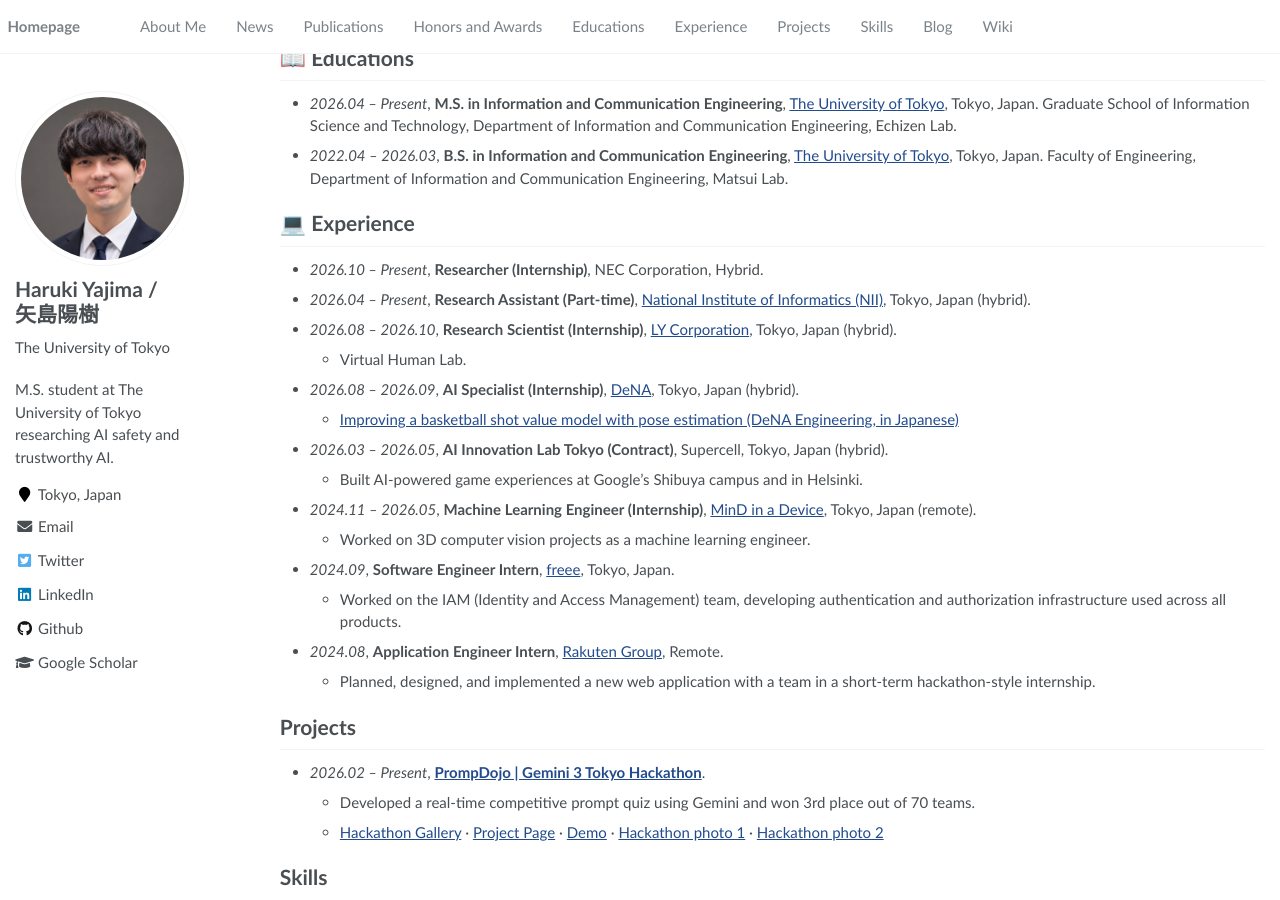
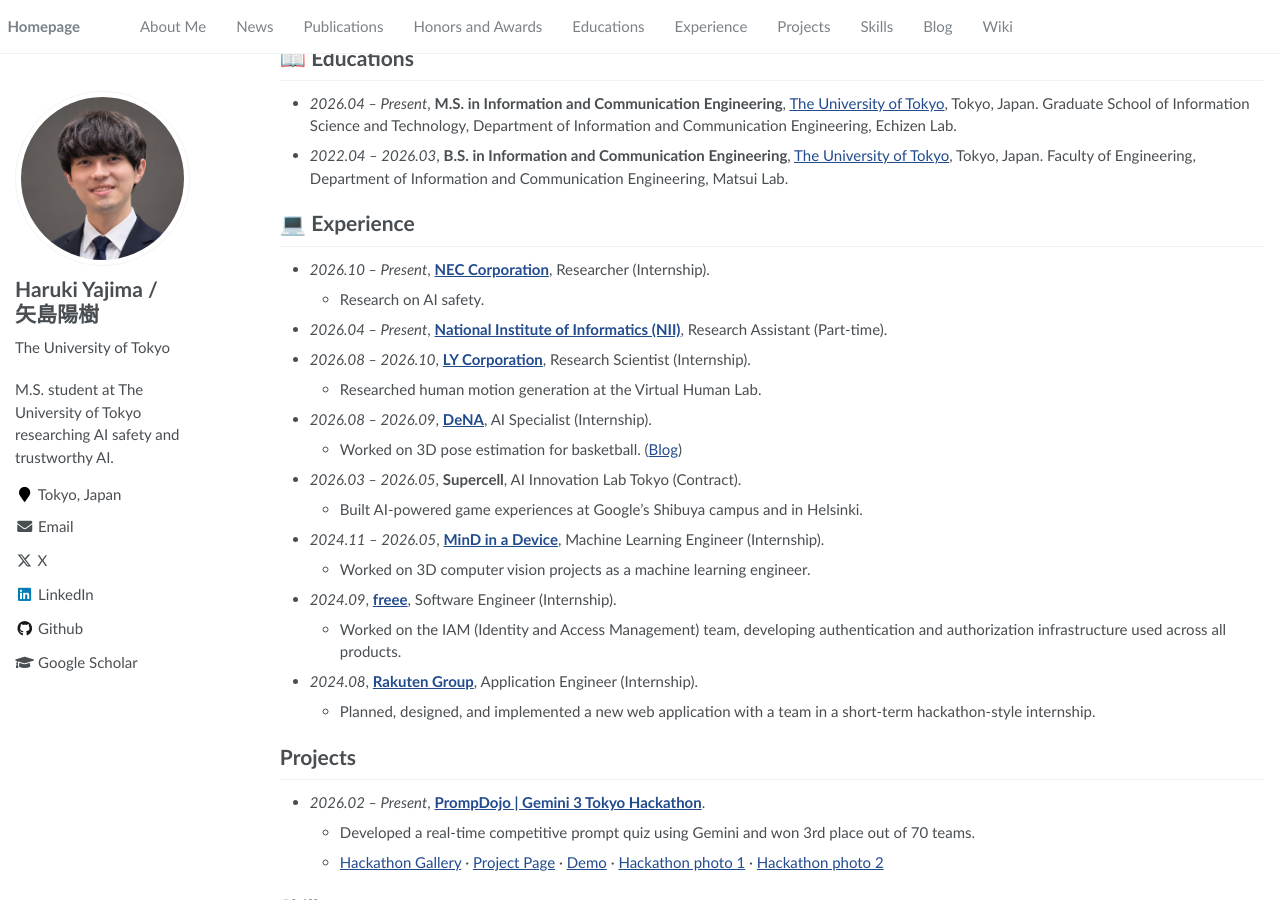
Before and after one commit to Haruk1y/Haruk1y.github.io, a Jekyll site: the page built from _pages/about.md, in a window 1280 px wide and 900 px high, scrolled down 922 px. Built offline with Jekyll 4.4.1, drawn with Linux system fonts in a browser that asks for light colours.

Commit message:
Use X profile icon and update research experience

```diff
--- a/_data/resume.json
+++ b/_data/resume.json
@@ -31,17 +31,17 @@
     {
       "name": "NEC Corporation",
       "position": "Researcher (Internship)",
+      "url": "https://group.nec/global/en/",
       "startDate": "2026-10",
       "endDate": "",
-      "location": "Hybrid"
+      "summary": "Research on AI safety."
     },
     {
       "name": "National Institute of Informatics (NII)",
       "position": "Research Assistant (Part-time)",
       "url": "https://www.nii.ac.jp/en/",
       "startDate": "2026-04",
-      "endDate": "",
-      "location": "Tokyo, Japan (hybrid)"
+      "endDate": ""
     },
     {
       "name": "LY Corporation",
@@ -49,8 +49,7 @@
       "url": "https://www.lycorp.co.jp/en/",
       "startDate": "2026-08",
       "endDate": "2026-10",
-      "location": "Tokyo, Japan (hybrid)",
-      "summary": "Virtual Human Lab."
+      "summary": "Researched human motion generation at the Virtual Human Lab."
     },
     {
       "name": "DeNA",
@@ -58,10 +57,10 @@
       "url": "https://dena.com/intl/",
       "startDate": "2026-08",
       "endDate": "2026-09",
-      "location": "Tokyo, Japan (hybrid)",
+      "summary": "Worked on 3D pose estimation for basketball.",
       "links": [
         {
-          "name": "Improving a basketball shot value model with pose estimation (DeNA Engineering, in Japanese)",
+          "name": "Blog",
           "url": "https://engineering.dena.com/blog/2026/11/kbt-shot-expected-value/"
         }
       ]
@@ -71,7 +70,6 @@
       "position": "AI Innovation Lab Tokyo (Contract)",
       "startDate": "2026-03",
       "endDate": "2026-05",
-      "location": "Tokyo, Japan (hybrid)",
       "summary": "Built AI-powered game experiences at Google’s Shibuya campus and in Helsinki."
     },
     {
@@ -80,27 +78,24 @@
       "url": "https://mindinadevice.com/",
       "startDate": "2024-11",
       "endDate": "2026-05",
-      "location": "Tokyo, Japan (remote)",
       "summary": "Worked on 3D computer vision projects as a machine learning engineer."
     },
     {
       "name": "freee",
-      "position": "Software Engineer Intern",
+      "position": "Software Engineer (Internship)",
       "url": "https://corp.freee.co.jp/",
       "startDate": "2024-09-01",
       "endDate": "2024-09-30",
-      "location": "Tokyo, Japan",
       "highlights": [
         "Worked on the IAM (Identity and Access Management) team, developing authentication and authorization infrastructure used across all products."
       ]
     },
     {
       "name": "Rakuten Group",
-      "position": "Application Engineer Intern",
+      "position": "Application Engineer (Internship)",
       "url": "https://global.rakuten.com/corp/",
       "startDate": "2024-08-01",
       "endDate": "2024-08-31",
-      "location": "Remote",
       "highlights": ["Planned, designed, and implemented a new web application with a team in a short-term hackathon-style internship."]
     }
   ],
--- a/_includes/author-profile.html
+++ b/_includes/author-profile.html
@@ -38,7 +38,7 @@
         <li><a href="{{ author.researchgate }}"><i class="fab fa-fw fa-researchgate" aria-hidden="true"></i> ResearchGate</a></li>
       {% endif %}
       {% if author.twitter %}
-        <li><a href="https://twitter.com/{{ author.twitter }}"><i class="fab fa-fw fa-twitter-square" aria-hidden="true"></i> Twitter</a></li>
+        <li><a href="https://x.com/{{ author.twitter }}">{% include x-icon.svg %} X</a></li>
       {% endif %}
       {% if author.facebook %}
         <li><a href="https://www.facebook.com/{{ author.facebook }}"><i class="fab fa-fw fa-facebook-square" aria-hidden="true"></i> Facebook</a></li>
@@ -133,7 +133,7 @@
         <a href="{{ author.researchgate }}"><i class="fab fa-fw fa-researchgate" aria-hidden="true"></i></a>
       {% endif %}
       {% if author.twitter %}
-        <a aria-label="Twitter" href="https://twitter.com/{{ author.twitter }}"><i class="fab fa-fw fa-twitter-square" aria-hidden="true"></i></a>
+        <a aria-label="X" href="https://x.com/{{ author.twitter }}">{% include x-icon.svg %}</a>
       {% endif %}
       {% if author.facebook %}
         <a href="https://www.facebook.com/{{ author.facebook }}"><i class="fab fa-fw fa-facebook-square" aria-hidden="true"></i></a>
--- a/_pages/about.md
+++ b/_pages/about.md
@@ -65,16 +65,13 @@ My research interests lie in **AI safety** and **trustworthy AI**. I currently w
 {: #experience}
 
 {% for job in site.data.resume.work %}
-- *{% include date-range.html entry=job %}*, **{{ job.position }}**, {% if job.url %}[{{ job.name }}]({{ job.url }}){% else %}{{ job.name }}{% endif %}, {{ job.location }}.
+- *{% include date-range.html entry=job %}*, **{% if job.url %}[{{ job.name }}]({{ job.url }}){% else %}{{ job.name }}{% endif %}**, {{ job.position }}.
   {%- for detail in job.highlights %}
   - {{ detail }}
   {%- endfor %}
-  {%- if job.summary %}
-  - {{ job.summary }}
+  {%- if job.summary or job.links %}
+  - {{ job.summary }}{% for link in job.links %} ([{{ link.name }}]({{ link.url }})){% endfor %}
   {%- endif %}
-  {%- for link in job.links %}
-  - [{{ link.name }}]({{ link.url }})
-  {%- endfor %}
 {%- endfor %}
 
 # Projects
```
Also changed, not shown: _includes/x-icon.svg (added).
